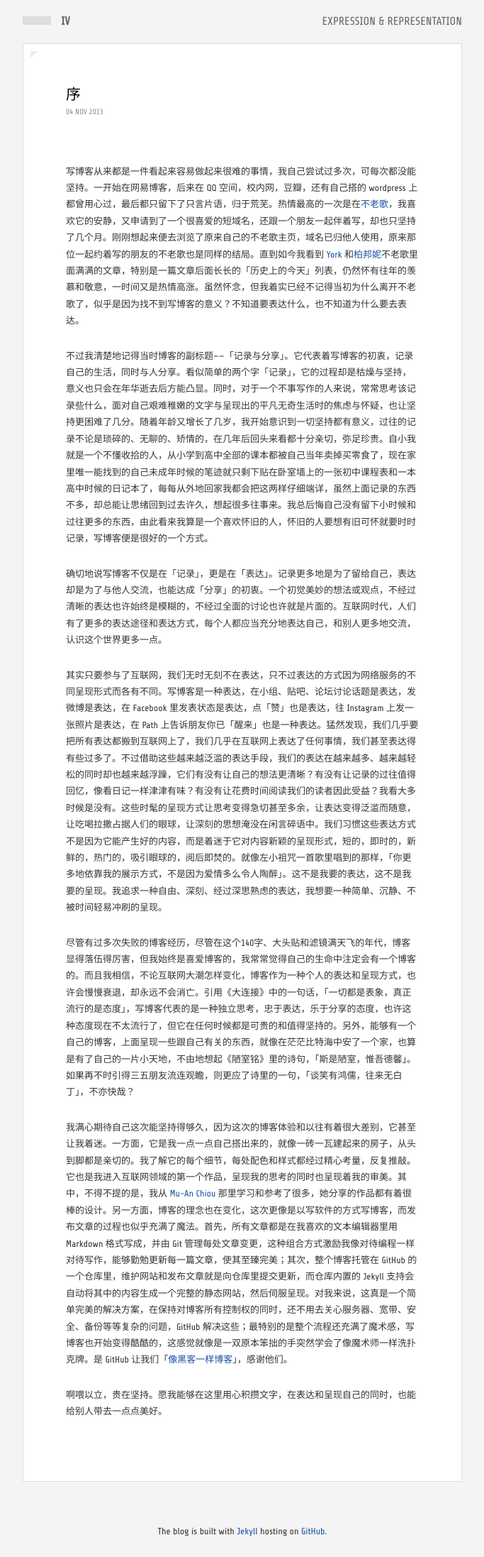
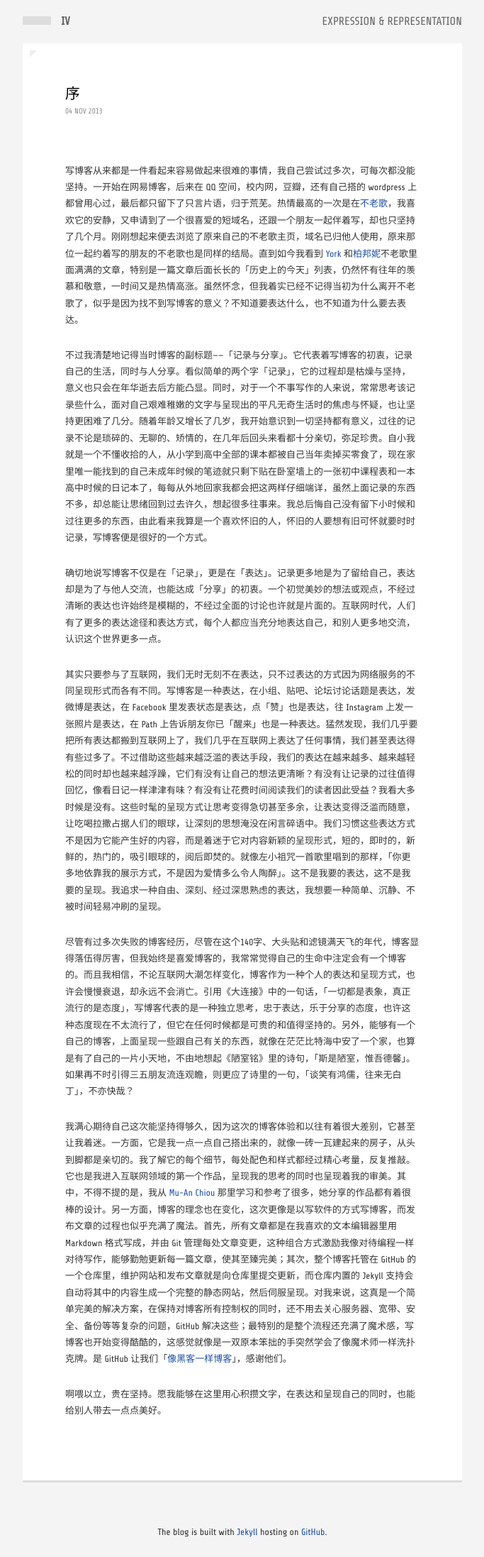
Before and after one commit to kidlj/awei, a Jekyll site: the page built from index.html, in a window 1280 px wide. Shown: the whole page at 71% size, without its empty margins (298-981 px from the left). Built offline with Jekyll 4.4.1, drawn with Linux system fonts in a browser that asks for light colours; Markdown is read by kramdown in place of the engine named in the settings.

Commit message:
Update style.css

```diff
--- a/css/style.css
+++ b/css/style.css
@@ -1,6 +1,6 @@
 /*****************************************************************************/
 /*
-/* Forked from muan.co
+/* Forked from @muan
 /*
 /*****************************************************************************/
 
@@ -55,7 +55,7 @@
 	transition: 0.5s; }
 
 .content {
-	border: 1px solid #DDD;
+	border-bottom: 3px solid #DDD;
 	background-color: #fff; }
 
 article {
```
